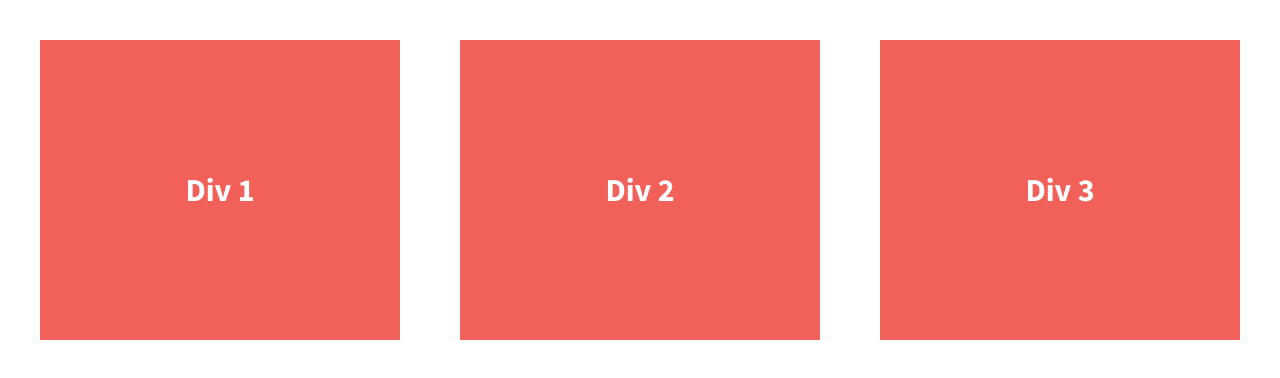
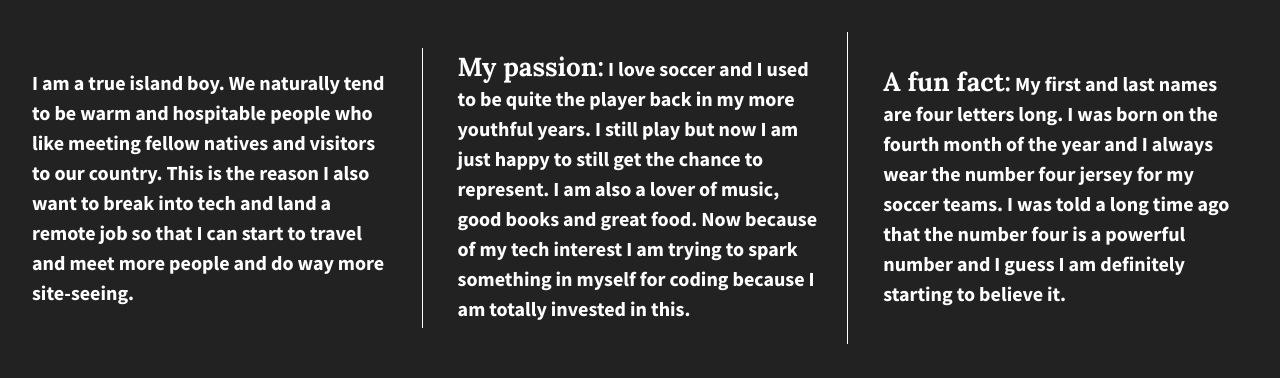
Before and after one commit to codeIrie/divs-flexbox-starter, a plain HTML site: page index.html in a window 1280 px wide. Drawn offline with nearby package versions, Linux system fonts and the light colour scheme.

Commit message:
Changed the backgroud color and added text and borders to doc

```diff
--- a/css/main.css
+++ b/css/main.css
@@ -97,37 +97,48 @@ textarea {
 
 
 html {
-  background-color: #fff;
+  background-color: #222;
   height: 100%;
+  width: 100%;
 }
 
 body {
   font-family: 'Source Sans Pro', sans-serif;
+  font-weight: 700;
   padding: 2em;
-  font-size: 1.25em;
+  color: #fff;
   height: 100%;
 }
 
 .wrapper {
   /*add display:flex and set justify-content to space-between*/
-  font-weight: 700;
   display: flex;
+  flex-flow: row wrap;
   justify-content: space-between;
+  align-items: center;
 }
 
 .div-1, .div-2, .div-3 {
   /*give the divs a width of 30%, add display:flex, set justify-content and align-items to center*/
-  color: #fff;
-  line-height: 1.5em;
-  font-size: 1.6em;
-  background-color: #f16059;
-  height: 300px;
   display: flex;
   justify-content: center;
   align-items: center;
+  color: #fff;
+  line-height: 1.5em;
+  font-size: 1.25em;
+  height: auto;
   width: 30%;
 }
 
+.div-1, .div-2 {
+    border-right: solid white 1px;
+    padding-right: 25px;
+}
+
+.wrapper span {
+    font-family: 'Lora', sans-serif;
+    font-size: 1.3em;
+}
 
 
 
--- a/index.html
+++ b/index.html
@@ -3,7 +3,7 @@
     <head>
         <meta charset="utf-8">
         <meta http-equiv="x-ua-compatible" content="ie=edge">
-        <title>Make me into a grid!</title>
+        <title>A little about me.</title>
         <meta name="description" content="">
         <meta name="viewport" content="width=device-width, initial-scale=1">
 
@@ -23,13 +23,22 @@
 
         <section class="wrapper">
             <div class="div-1">
-                Div 1
+                <p>I am a true island boy. We naturally tend to be warm and hospitable people
+                who like meeting fellow natives and visitors to our country. This is the reason
+                I also want to break into tech and land a remote job so that I can start to travel
+                and meet more people and do way more site-seeing.</p>
             </div>
             <div class="div-2">
-                Div 2
+               <p><span>My passion:</span> I love soccer and I used to be quite the player back in my more youthful
+                years. I still play but now I am just happy to still get the chance to represent. I am
+                also a lover of music, good books and great food. Now because of my tech interest
+                I am trying to spark something in myself for coding because I am totally invested in this.</p>
             </div>
             <div class="div-3">
-                Div 3
+               <p><span>A fun fact:</span> My first and last names are four letters long. I was born on the fourth
+                month of the year and I always wear the number four jersey for my soccer teams. I was
+                told a long time ago that the number four is a powerful number and I guess I am definitely
+                starting to believe it.</p>
             </div>
         </section>
 
```
